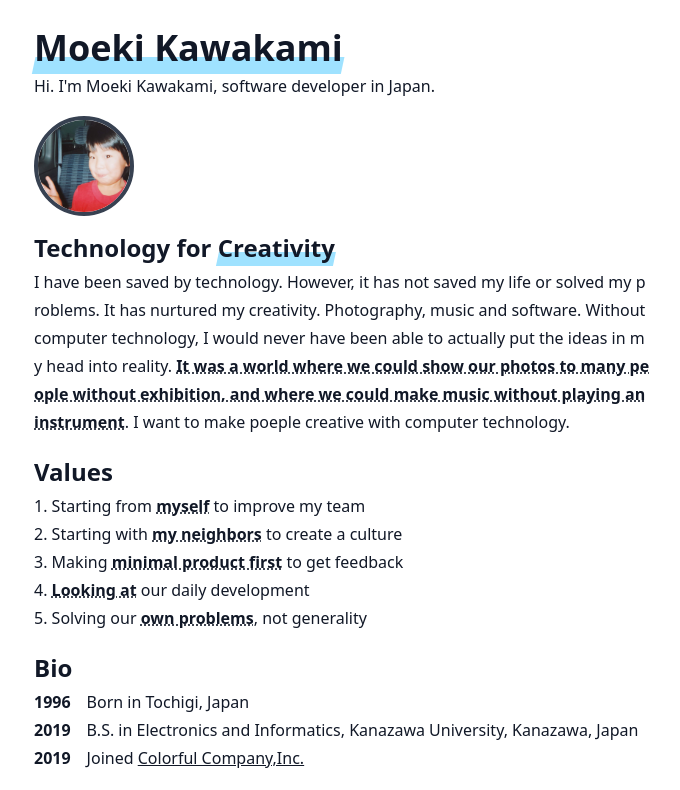
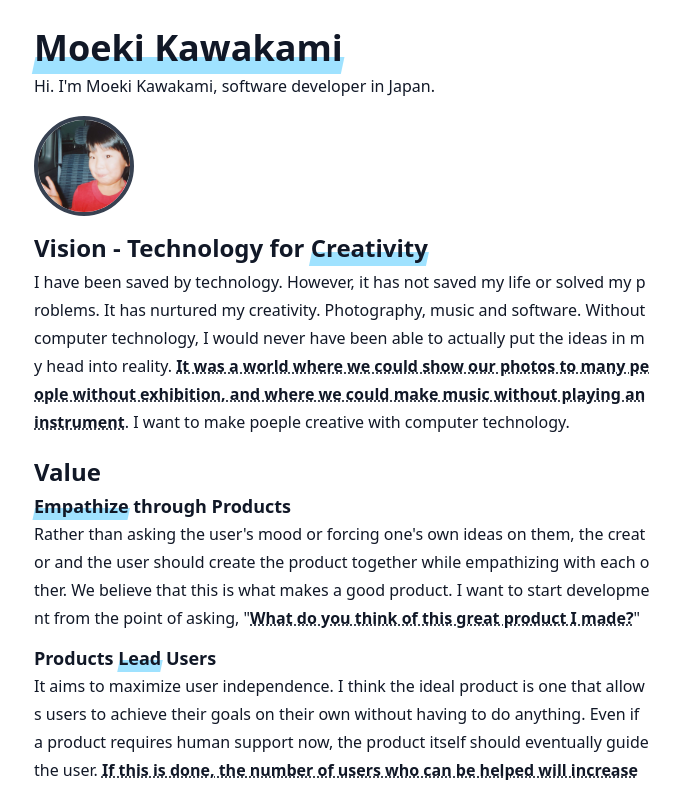
Before and after one commit to kawakamimoeki/website-legacy, a Next.js app: page / in a window 1280 px wide. Shown: the top 790 px of the page, without its empty margins (298-978 px from the left). Built offline with nearby package versions, Linux system fonts and the light colour scheme.

Commit message:
feat: update values

```diff
--- a/components/values.jsx
+++ b/components/values.jsx
@@ -4,24 +4,32 @@ import Dotted from './dotted'
 export default function component() {
   return (
     <div className="mb-5">
-      <Heading>Values</Heading>
-      <ul className="list-decimal list-inside">
-        <li>
-          Starting from <Dotted>myself</Dotted> to improve my team
-        </li>
-        <li>
-          Starting with <Dotted>my neighbors</Dotted> to create a culture
-        </li>
-        <li>
-          Making <Dotted>minimal product first</Dotted> to get feedback
-        </li>
-        <li>
-          <Dotted>Looking at</Dotted> our daily development
-        </li>
-        <li>
-          Solving our <Dotted>own problems</Dotted>, not generality
-        </li>
-      </ul>
+      <Heading>Value</Heading>
+      <h3 className="text-lg font-bold">
+        <span className="marker marker-sky">Empathize</span> through Products
+      </h3>
+      <p className="mb-3">
+        Rather than asking the user&apos;s mood or forcing one&apos;s own ideas
+        on them, the creator and the user should create the product together
+        while empathizing with each other. We believe that this is what makes a
+        good product. I want to start development from the point of asking,
+        &quot;<Dotted>What do you think of this great product I made?</Dotted>
+        &quot;
+      </p>
+      <h3 className="text-lg font-bold">
+        Products <span className="marker marker-sky">Lead</span> Users
+      </h3>
+      <p>
+        It aims to maximize user independence. I think the ideal product is one
+        that allows users to achieve their goals on their own without having to
+        do anything. Even if a product requires human support now, the product
+        itself should eventually guide the user.{' '}
+        <Dotted>
+          If this is done, the number of users who can be helped will increase
+          exponentially
+        </Dotted>
+        .
+      </p>
     </div>
   )
 }
--- a/components/vision.jsx
+++ b/components/vision.jsx
@@ -5,7 +5,8 @@ export default function component() {
   return (
     <div className="mb-5">
       <Heading>
-        Technology for <span className="marker marker-sky">Creativity</span>
+        Vision - Technology for{' '}
+        <span className="marker marker-sky">Creativity</span>
       </Heading>
       <p>
         I have been saved by technology. However, it has not saved my life or
```
